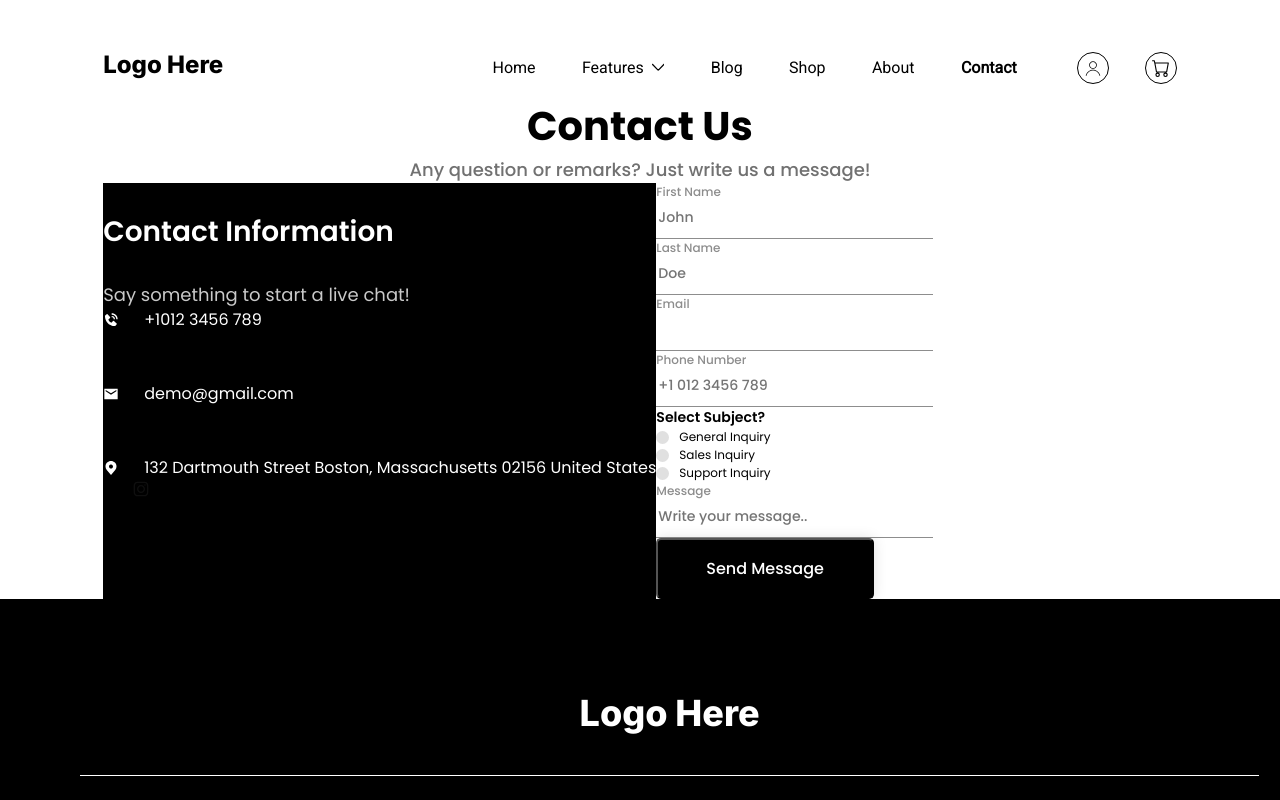
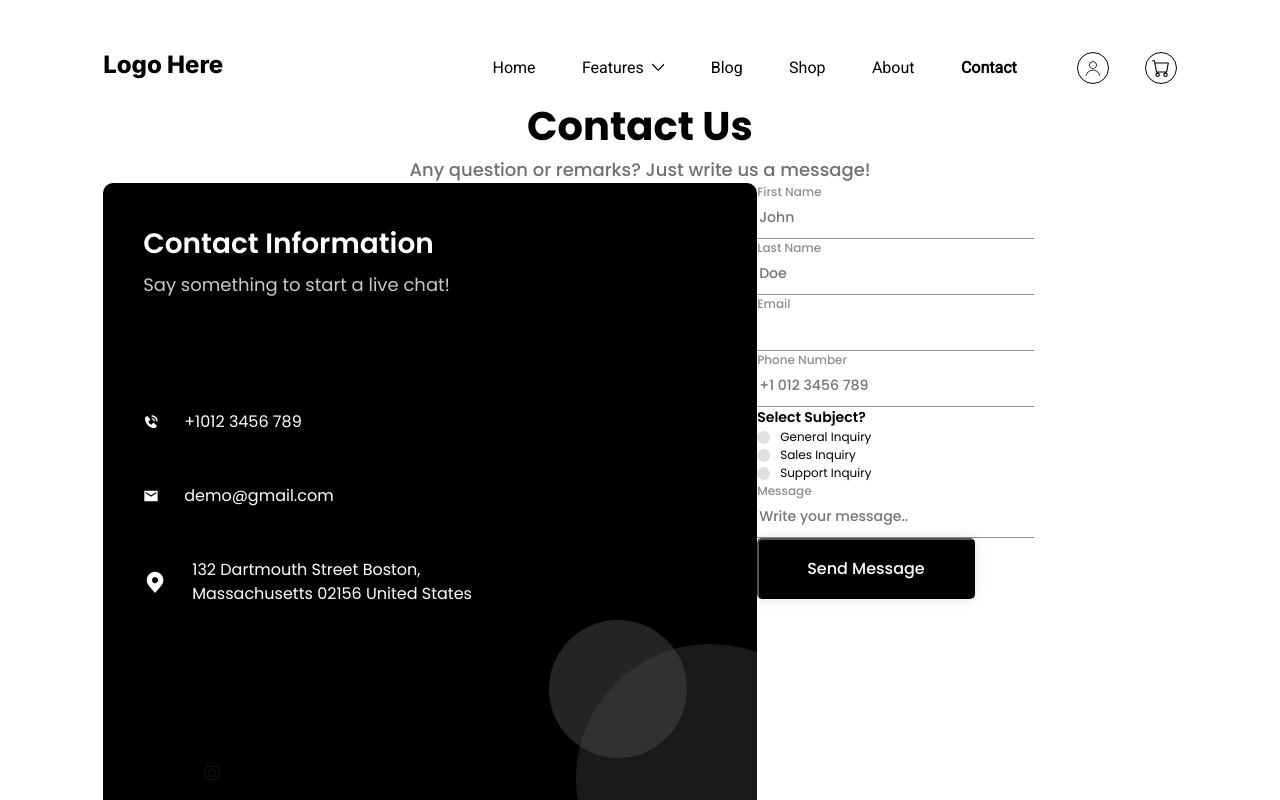
Before and after one commit to illiakornyk/nextjs_technical_assessment, a Next.js app: page /contact-us in a window 1280 px wide. Shown: the top 800 px of the page. Built offline with nearby package versions, Linux system fonts and the light colour scheme.

Commit message:
feat: add styles for contact-information block

```diff
--- a/src/app/components/icons/miscellaneous/locationMarker/index.tsx
+++ b/src/app/components/icons/miscellaneous/locationMarker/index.tsx
@@ -10,12 +10,12 @@ const LocationMarkerIcon: React.FC<IIconProps> = ({
   const height = typeof size === 'string' ? size : size.height;
   return (
     <svg
+      {...props}
       width={width}
       height={height}
       viewBox="0 0 24 24"
       fill="none"
       xmlns="http://www.w3.org/2000/svg"
-      {...props}
     >
       <path
         d="M12 1.5C9.81276 1.50258 7.71584 2.3726 6.16923 3.91922C4.62261 5.46584 3.75259 7.56276 3.75001 9.75C3.74739 11.5374 4.33124 13.2763 5.41201 14.7C5.41201 14.7 5.63701 14.9963 5.67376 15.039L12 22.5L18.3293 15.0353C18.3623 14.9955 18.588 14.7 18.588 14.7L18.5888 14.6978C19.669 13.2747 20.2526 11.5366 20.25 9.75C20.2474 7.56276 19.3774 5.46584 17.8308 3.91922C16.2842 2.3726 14.1873 1.50258 12 1.5ZM12 12.75C11.4067 12.75 10.8266 12.5741 10.3333 12.2444C9.83995 11.9148 9.45543 11.4462 9.22837 10.8981C9.00131 10.3499 8.9419 9.74667 9.05765 9.16473C9.17341 8.58279 9.45913 8.04824 9.87869 7.62868C10.2982 7.20912 10.8328 6.9234 11.4147 6.80764C11.9967 6.69189 12.5999 6.7513 13.1481 6.97836C13.6962 7.20542 14.1648 7.58994 14.4944 8.08329C14.8241 8.57664 15 9.15666 15 9.75C14.999 10.5453 14.6826 11.3078 14.1202 11.8702C13.5578 12.4326 12.7954 12.749 12 12.75Z"
--- a/src/pages/contact-us/index.tsx
+++ b/src/pages/contact-us/index.tsx
@@ -45,7 +45,7 @@ export default function ContactUsPage() {
               demo@gmail.com
             </li>
             <li className={cx('contact-us__contact-information-list-item')}>
-              <LocationMarkerIcon size={styles.iconSize} />
+              <LocationMarkerIcon size={'2.3rem'} />
               132 Dartmouth Street Boston, Massachusetts 02156 United States
             </li>
           </ul>
@@ -62,11 +62,27 @@ export default function ContactUsPage() {
                 hoverColor={styles.black}
               />
             </div>
-            <div className={cx('contact-us__contact-information-social-icon')}>
-              <InstagramIcon />
+            <div
+              className={cx(
+                'contact-us__contact-information-social-media-block',
+              )}
+            >
+              <HoverableIcon
+                icon={<InstagramIcon />}
+                color={styles.white}
+                hoverColor={styles.black}
+              />
             </div>
-            <div className={cx('contact-us__contact-information-social-icon')}>
-              <DiscordIcon />
+            <div
+              className={cx(
+                'contact-us__contact-information-social-media-block',
+              )}
+            >
+              <HoverableIcon
+                icon={<DiscordIcon />}
+                color={styles.white}
+                hoverColor={styles.black}
+              />
             </div>
           </div>
         </div>
--- a/src/pages/contact-us/styles.module.scss
+++ b/src/pages/contact-us/styles.module.scss
@@ -1,5 +1,16 @@
 @use '@/styles/variables.scss';
 @use '@/styles/mixins.scss';
+
+@mixin circle($size, $color, $bottom, $right) {
+  content: '';
+  position: absolute;
+  background: $color;
+  width: $size;
+  height: $size;
+  border-radius: 50%;
+  bottom: $bottom;
+  right: $right;
+}
 
 .contact-us {
   &-page {
@@ -32,13 +43,28 @@
     flex-direction: column;
     background: variables.$black;
     color: variables.$white;
+    padding: 2.5rem;
+    border-radius: 10px;
+    border-bottom-right-radius: 0px;
+    position: relative;
+    overflow: hidden;
+
+    &::after {
+      @include circle(8.625rem, variables.$gray-6, 4.375rem, 4.375rem);
+    }
+
+    &::before {
+      @include circle(16.8125rem, variables.$dark-2, -5.3rem, -5.5rem);
+    }
 
     &-title {
       font-size: 1.75rem;
       font-weight: 600;
+      margin: 0;
     }
 
     &-subtext {
+      margin-top: 6px;
       color: variables.$gray-7;
       font-size: 1.125rem;
     }
@@ -50,6 +76,8 @@
       list-style: none;
       padding: 0;
       margin: 0;
+      margin-top: 7rem;
+      max-width: 67%;
 
       &-item {
         display: flex;
@@ -61,6 +89,9 @@
 
     &-socials {
       display: flex;
+      gap: 1.5rem;
+
+      margin-top: 9.5rem;
     }
 
     &-social-media-block {
@@ -68,7 +99,7 @@
       height: variables.$iconCircle;
       display: flex;
       justify-content: center;
-      align-items: center;
+      align-items: flex-end;
       border-radius: 50%;
       background: variables.$black;
       transition: background-color 0.3s ease-in-out;
@@ -79,9 +110,6 @@
     }
 
     &-social-icon {
-      &--active {
-        color: variables.$black;
-      }
     }
   }
 }
```
